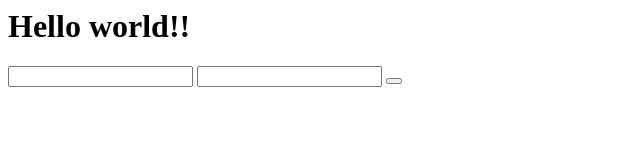
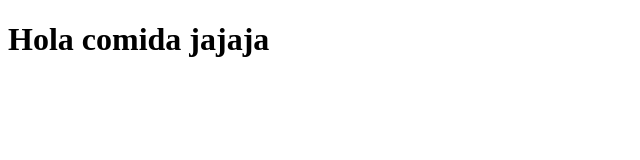
Before and after one commit to ManuH/projectFood, a plain HTML site: page index.html in a window 1280 px wide. Shown: the whole page, without its empty margins (0-640 px from the left). Drawn offline with Linux system fonts and the light colour scheme.

Commit message:
Index modificado

```diff
--- a/index.html
+++ b/index.html
@@ -1,13 +1,12 @@
-<html>
+<!DOCTYPE html>
+<html lang="en">
     <head>
-
+        <title>Comida</title>
+        <meta charset="UTF-8">
+        <meta name="viewport" content="width=device-width, initial-scale=1">
+        <link href="css/style.css" rel="stylesheet">
     </head>
     <body>
-        <h1>Hello world!!</h1>
-        <form>
-            <input type="text">
-            <input type="text">
-            <button>
-        </form>
+        <h1>Hola comida jajaja</h1>
     </body>
 </html>
```
